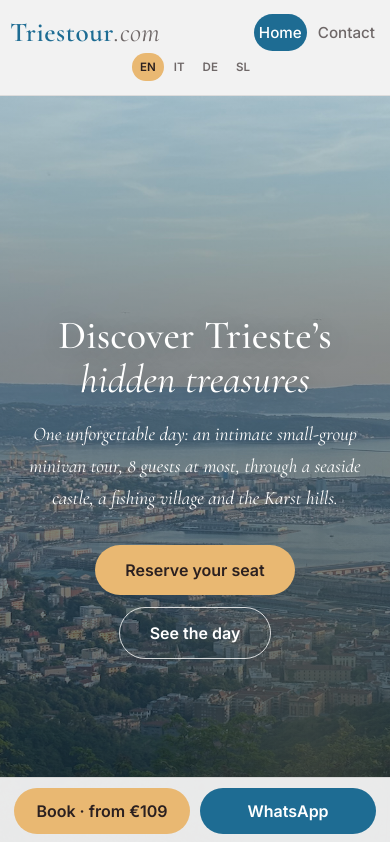
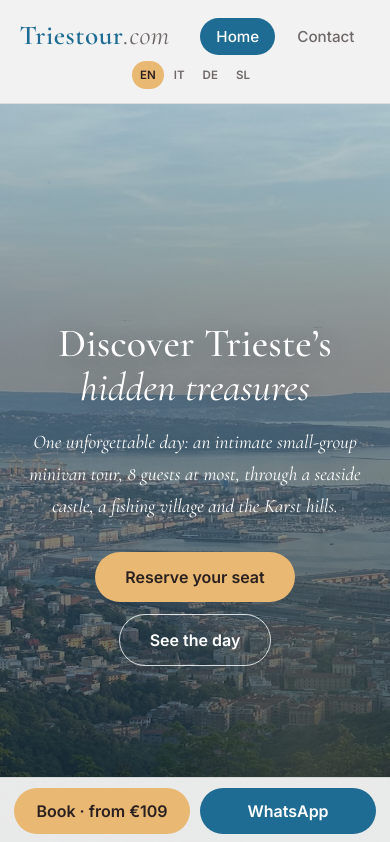
Before and after one commit to stefbat/cocan.github.io, a plain HTML site: page index.html in a window 390 px wide. Shown: the top 842 px of the page. Drawn offline with nearby package versions, Linux system fonts and the light colour scheme.

Commit message:
edit header back to old

```diff
--- a/css/style.css
+++ b/css/style.css
@@ -116,7 +116,7 @@ input[type=date]{-webkit-appearance:none;appearance:none;display:block;min-width
 .sched span{max-width:100%;text-align:center}
 @media(prefers-reduced-motion:reduce){*{transition:none!important;scroll-behavior:auto!important}}
 
-.logo{text-decoration:none;display:inline-block;line-height:normal}
+.logo{text-decoration:none;display:inline-block}
 .links a{font:500 .95rem Inter,sans-serif;padding:9px 16px;border-radius:99px;color:var(--grey);text-decoration:none}
 .links a.on{background:var(--blue);color:#fff}
 .ph img{position:absolute;inset:0;width:100%;height:100%;object-fit:cover}
@@ -141,10 +141,5 @@ input[type=date]{-webkit-appearance:none;appearance:none;display:block;min-width
  nav.scrolled .lang{max-height:0;opacity:0}
 }
 
-@media(max-width:390px){
- nav{padding-inline:10px}
- .links a{padding-inline:5px}
-}
-
 .article p a{color:var(--grey);text-decoration:underline;text-underline-offset:2px}
 .article p a:hover{color:var(--ink)}
```
